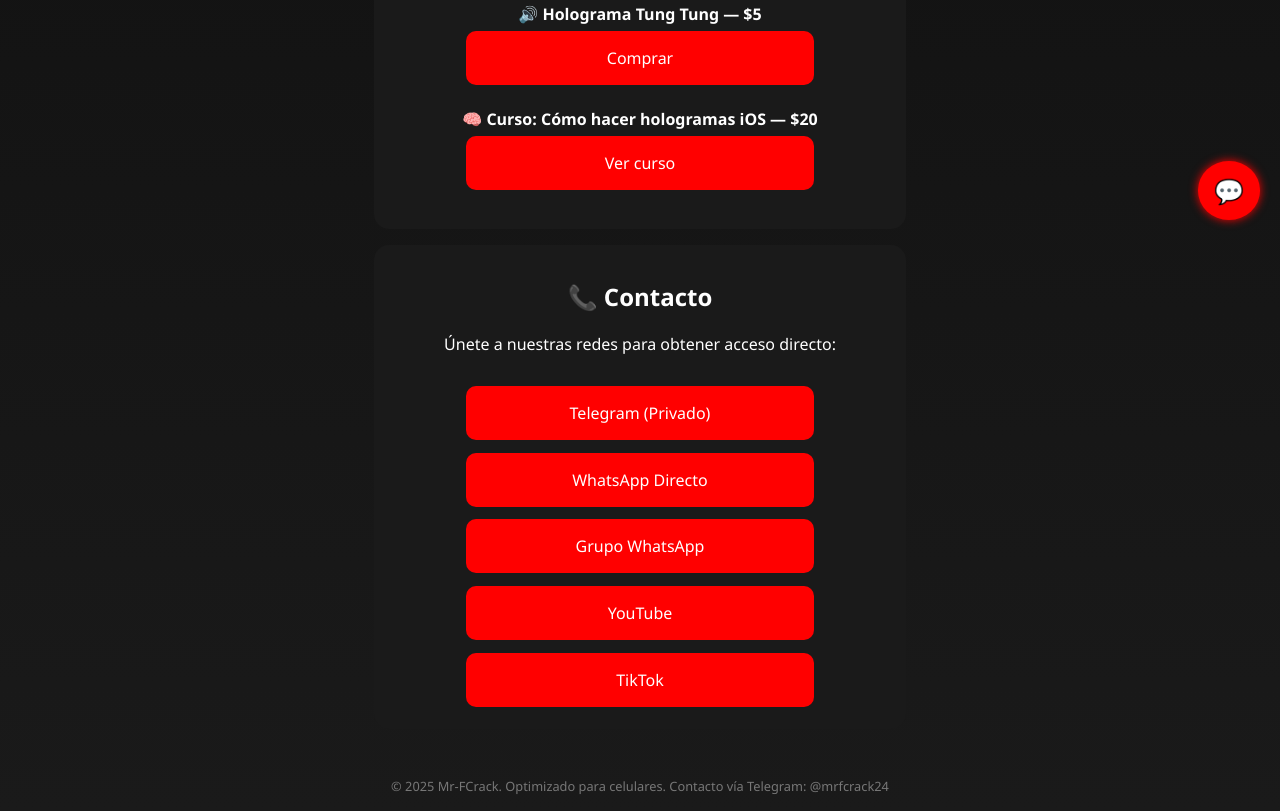
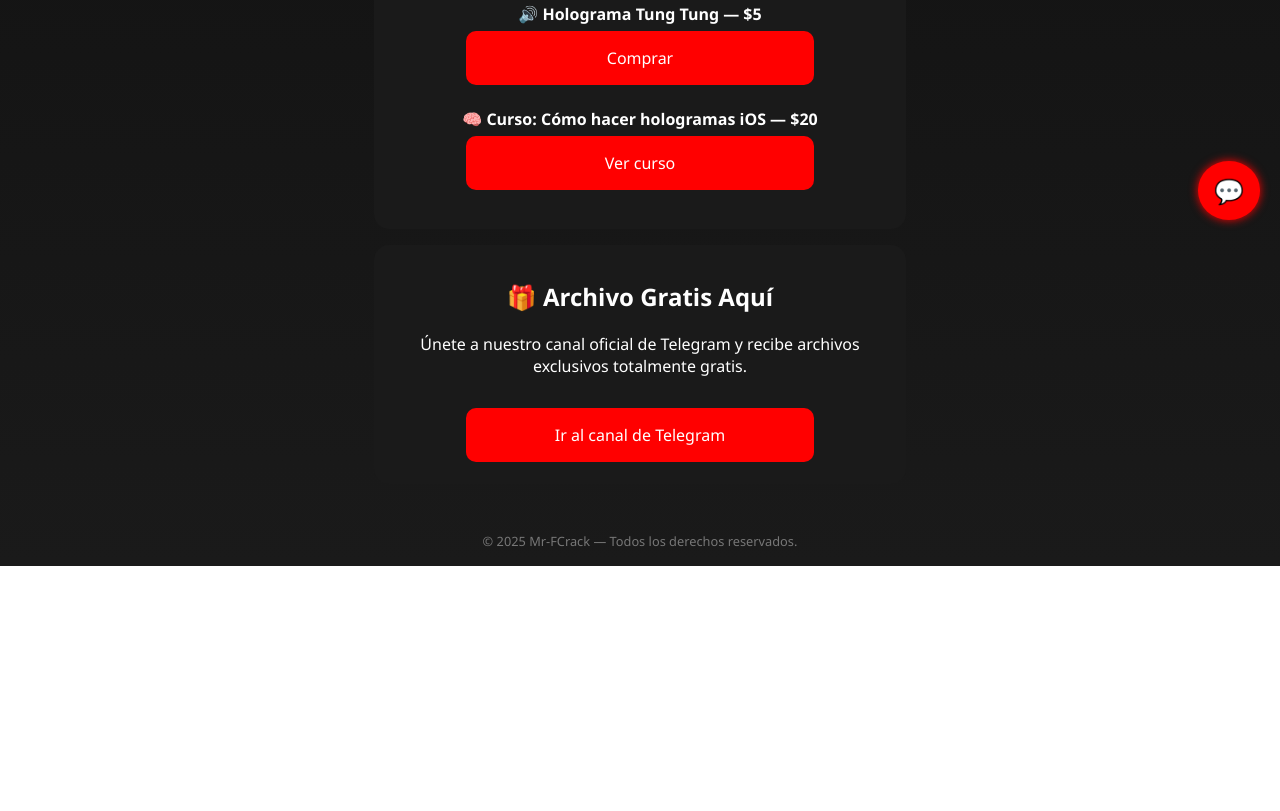
Before and after one commit to MrFCrack/MrFCrack.github.io, a plain HTML site: page index.html in a window 1280 px wide. Shown: the part 560-1371 px from the top of the page. After the commit the page ends 1126 px from the top, so only its background shows below. Drawn offline with Linux system fonts and the light colour scheme.

Commit message:
Update index.html
add free tg

```diff
--- a/index.html
+++ b/index.html
@@ -4,6 +4,10 @@
   <meta charset="UTF-8" />
   <meta name="viewport" content="width=device-width, initial-scale=1.0" />
   <title>Mr-FCrack Powers</title>
+  <meta name="description" content="Cheats iOS, mods y cursos exclusivos por Mr-FCrack. Compra directamente por WhatsApp.">
+  <meta name="keywords" content="cheats, iOS, Mr-FCrack, mods, cursos, hologramas, Filza, jailbreak">
+  <meta name="author" content="Mr-FCrack">
+  <link rel="icon" href="favicon.ico" type="image/x-icon">
   <style>
     body {
       margin: 0;
@@ -102,19 +106,15 @@
   </div>
 
   <div class="card">
-    <h2>📞 Contacto</h2>
-    <p>Únete a nuestras redes para obtener acceso directo:</p>
-    <a href="https://t.me/mrfcrack24" class="btn">Telegram (Privado)</a>
-    <a href="https://wa.me/+50768888055" class="btn">WhatsApp Directo</a>
-    <a href="https://chat.whatsapp.com/LIlayz3o7lhA9YEN3wlBx8" class="btn">Grupo WhatsApp</a>
-    <a href="https://youtube.com/@mrfcrack" class="btn">YouTube</a>
-    <a href="https://tiktok.com/@mrfcracktt" class="btn">TikTok</a>
+    <h2>🎁 Archivo Gratis Aquí</h2>
+    <p>Únete a nuestro canal oficial de Telegram y recibe archivos exclusivos totalmente gratis.</p>
+    <a href="https://t.me/mrfcrack24" class="btn">Ir al canal de Telegram</a>
   </div>
 
   <div class="footer">
-    © 2025 Mr-FCrack. Optimizado para celulares. Contacto vía Telegram: @mrfcrack24
+    © 2025 Mr-FCrack — Todos los derechos reservados.
   </div>
 
-  <a href="https://t.me/mrfcrack24" class="float-btn">💬</a>
+  <a href="https://wa.me/50768888055?text=Hola%20quiero%20más%20información" class="float-btn">💬</a>
 </body>
 </html>
```
